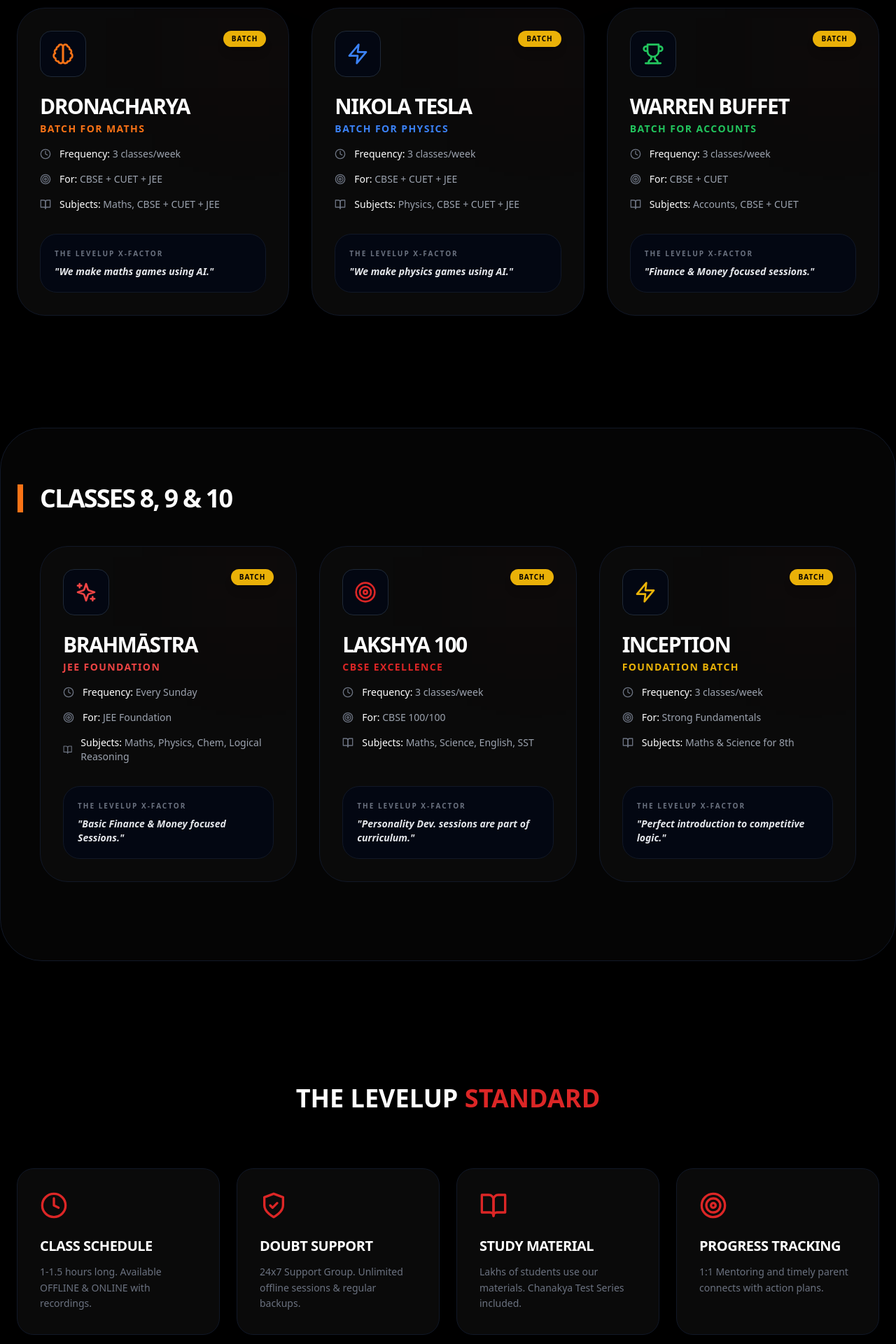
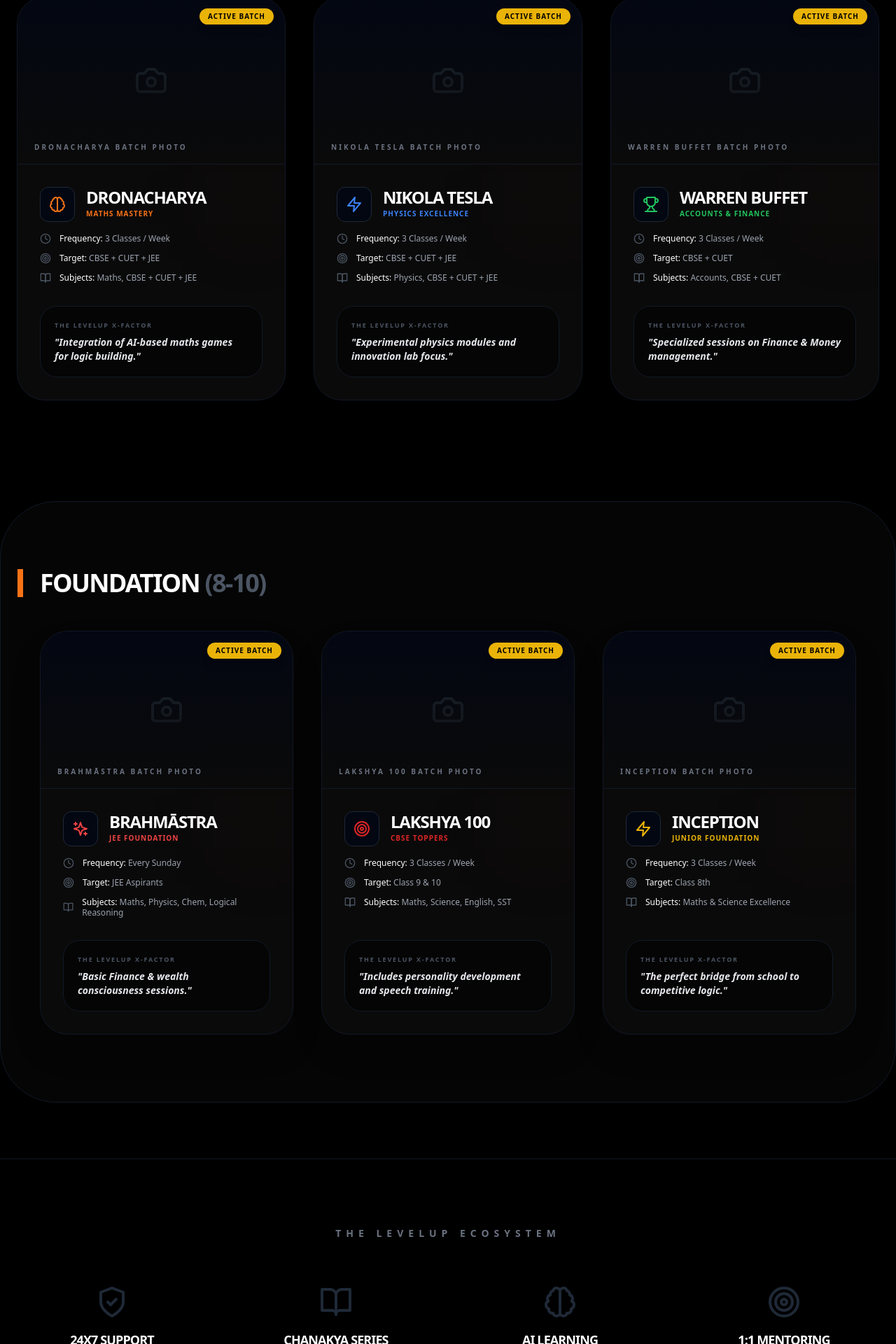
Before and after one commit to Garvsikka/levelup-academy-website, a React (Vite) app in the folder frontend/: page /courses in a window 1280 px wide. Shown: the part 775-2695 px from the top of the page at 70% size. Built offline with nearby package versions, Linux system fonts and the light colour scheme.

Commit message:
style: fix courses layout to true black and add image slots

```diff
--- a/frontend/src/pages/Courses.jsx
+++ b/frontend/src/pages/Courses.jsx
@@ -1,40 +1,54 @@
 import React from 'react';
-import { Sparkles, Star, Zap, Target, BookOpen, Clock, ShieldCheck, Trophy, Brain } from 'lucide-react';
+import { Sparkles, Zap, Target, BookOpen, Clock, ShieldCheck, Trophy, Brain, Camera } from 'lucide-react';
 
 const CourseCard = ({ title, subtitle, subjects, xFactor, frequency, target, icon: Icon, color }) => (
-  <div className="group bg-[#0a0a0a] border border-gray-900 rounded-[40px] p-8 hover:border-red-600/50 transition-all duration-500 relative overflow-hidden flex flex-col h-full">
-    <div className="absolute top-0 right-0 w-32 h-32 bg-red-600/5 blur-[80px] group-hover:bg-red-600/10 transition-colors"></div>
+  <div className="group bg-[#0a0a0a] border border-gray-900 rounded-[40px] overflow-hidden hover:border-red-600/50 transition-all duration-500 flex flex-col h-full shadow-2xl">
 
-    <div className="flex justify-between items-start mb-6">
-      <div className={`p-4 rounded-2xl bg-gray-950 border border-gray-800 group-hover:scale-110 transition-transform`}>
-        <Icon className={`w-8 h-8 ${color}`} />
-      </div>
-      <span className="bg-yellow-500 text-black text-[10px] font-black px-3 py-1 rounded-full uppercase tracking-widest shadow-lg">
-        Batch
+    {/* BATCH IMAGE SLOT */}
+    <div className="relative w-full aspect-[16/10] bg-gray-950 border-b border-gray-900 overflow-hidden flex items-center justify-center">
+      <div className="absolute inset-0 bg-gradient-to-t from-[#0a0a0a] to-transparent z-10"></div>
+      {/* Icon Placeholder for when images aren't present */}
+      <Camera className="w-12 h-12 text-gray-800 group-hover:text-red-600 transition-colors z-0" />
+      <span className="absolute bottom-4 left-6 z-20 text-[10px] font-black text-gray-500 uppercase tracking-[0.3em]">
+        {title} Batch Photo
       </span>
-    </div>
-
-    <h3 className="text-3xl font-black text-white tracking-tighter uppercase mb-1">{title}</h3>
-    <p className={`text-sm font-bold uppercase tracking-widest mb-4 ${color}`}>{subtitle}</p>
-
-    <div className="space-y-4 mb-8 flex-grow">
-      <div className="flex items-center gap-3">
-        <Clock className="w-4 h-4 text-gray-500" />
-        <p className="text-gray-400 text-sm font-medium"><span className="text-white">Frequency:</span> {frequency}</p>
-      </div>
-      <div className="flex items-center gap-3">
-        <Target className="w-4 h-4 text-gray-500" />
-        <p className="text-gray-400 text-sm font-medium"><span className="text-white">For:</span> {target}</p>
-      </div>
-      <div className="flex items-center gap-3">
-        <BookOpen className="w-4 h-4 text-gray-500" />
-        <p className="text-gray-400 text-sm font-medium"><span className="text-white">Subjects:</span> {subjects}</p>
+      <div className="absolute top-4 right-4 z-20 bg-yellow-500 text-black text-[10px] font-black px-3 py-1 rounded-full uppercase tracking-widest shadow-lg">
+        Active Batch
       </div>
     </div>
 
-    <div className="bg-gray-950 p-5 rounded-3xl border border-gray-900 group-hover:border-red-900/50 transition-colors mt-auto">
-      <p className="text-[10px] font-black text-gray-500 uppercase tracking-[0.2em] mb-2">The LevelUp X-Factor</p>
-      <p className="text-sm text-gray-200 font-bold italic leading-snug">"{xFactor}"</p>
+    <div className="p-8 flex flex-col flex-grow relative">
+      <div className="absolute top-0 right-0 w-24 h-24 bg-red-600/5 blur-[60px] group-hover:bg-red-600/10 transition-colors"></div>
+
+      <div className="flex items-center gap-4 mb-4">
+        <div className={`p-3 rounded-xl bg-gray-950 border border-gray-800`}>
+          <Icon className={`w-6 h-6 ${color}`} />
+        </div>
+        <div>
+          <h3 className="text-2xl font-black text-white tracking-tighter uppercase leading-none">{title}</h3>
+          <p className={`text-[10px] font-bold uppercase tracking-widest mt-1 ${color}`}>{subtitle}</p>
+        </div>
+      </div>
+
+      <div className="space-y-3 mb-8 flex-grow">
+        <div className="flex items-center gap-3">
+          <Clock className="w-4 h-4 text-gray-600" />
+          <p className="text-gray-400 text-xs font-medium"><span className="text-white">Frequency:</span> {frequency}</p>
+        </div>
+        <div className="flex items-center gap-3">
+          <Target className="w-4 h-4 text-gray-600" />
+          <p className="text-gray-400 text-xs font-medium"><span className="text-white">Target:</span> {target}</p>
+        </div>
+        <div className="flex items-center gap-3">
+          <BookOpen className="w-4 h-4 text-gray-600" />
+          <p className="text-gray-400 text-xs font-medium leading-tight"><span className="text-white">Subjects:</span> {subjects}</p>
+        </div>
+      </div>
+
+      <div className="bg-black/50 p-5 rounded-3xl border border-gray-900 group-hover:border-red-900/50 transition-colors">
+        <p className="text-[9px] font-black text-gray-600 uppercase tracking-[0.2em] mb-2">The LevelUp X-Factor</p>
+        <p className="text-sm text-gray-200 font-bold italic leading-snug">"{xFactor}"</p>
+      </div>
     </div>
   </div>
 );
@@ -43,123 +57,121 @@
   return (
     <div className="bg-[#000000] min-h-screen font-sans text-white overflow-x-hidden">
 
-      {/* 1. HERO - VOLCANIC HEADER */}
+      {/* HERO SECTION */}
       <section className="relative pt-32 pb-20 px-6 text-center">
         <div className="absolute top-0 left-1/2 -translate-x-1/2 w-full h-full bg-[radial-gradient(circle_at_center,_var(--tw-gradient-stops))] from-red-900/20 via-transparent to-transparent blur-[140px]"></div>
 
         <div className="relative z-10 max-w-5xl mx-auto">
           <div className="inline-flex items-center gap-2 px-5 py-2 rounded-full bg-red-950/30 border border-red-900/50 mb-10">
             <Sparkles className="w-4 h-4 text-red-500" />
-            <span className="text-red-500 text-xs font-black uppercase tracking-[0.4em]">Elite Academic Programs</span>
+            <span className="text-red-500 text-xs font-black uppercase tracking-[0.4em]">Academic Battlegrounds</span>
           </div>
           <h1 className="text-5xl md:text-8xl font-black tracking-tighter leading-none mb-10 uppercase">
-            CHOOSE YOUR <br />
-            <span className="bg-gradient-to-r from-red-600 via-orange-500 to-yellow-500 bg-clip-text text-transparent italic">BATTLEFIELD</span>
+            MASTER THE <br />
+            <span className="bg-gradient-to-r from-red-600 via-orange-500 to-yellow-500 bg-clip-text text-transparent italic">CURRICULUM</span>
           </h1>
 
           <div className="max-w-3xl mx-auto py-6 px-10 bg-yellow-400 text-black font-black uppercase tracking-tight text-lg md:text-xl rounded-2xl shadow-[0_20px_50px_rgba(255,215,0,0.2)]">
-            "In every competitive exam on PLANET EARTH, Maths will be there. There is no ESCAPE. Love it. Master it."
+            "Maths will be there in every competitive exam on Planet Earth. There is no escape. Master it."
           </div>
         </div>
       </section>
 
-      {/* 2. CLASSES 11 & 12 SECTION */}
-      <section className="py-20 px-6 max-w-7xl mx-auto">
+      {/* CLASSES 11 & 12 */}
+      <section className="py-16 px-6 max-w-7xl mx-auto">
         <div className="flex items-center gap-4 mb-12 border-l-8 border-red-600 pl-6">
-           <h2 className="text-4xl font-black uppercase tracking-tighter">Classes 11 & 12</h2>
+           <h2 className="text-4xl font-black uppercase tracking-tighter">Senior Secondary <span className="text-gray-600">(11-12)</span></h2>
         </div>
-        <div className="grid grid-cols-1 md:grid-cols-2 lg:grid-cols-3 gap-8">
+        <div className="grid grid-cols-1 md:grid-cols-2 lg:grid-cols-3 gap-10">
           <CourseCard
             title="Dronacharya"
-            subtitle="Batch for Maths"
+            subtitle="Maths Mastery"
             subjects="Maths, CBSE + CUET + JEE"
-            frequency="3 classes/week"
+            frequency="3 Classes / Week"
             target="CBSE + CUET + JEE"
-            xFactor="We make maths games using AI."
+            xFactor="Integration of AI-based maths games for logic building."
             icon={Brain}
             color="text-orange-500"
           />
           <CourseCard
             title="Nikola Tesla"
-            subtitle="Batch for Physics"
+            subtitle="Physics Excellence"
             subjects="Physics, CBSE + CUET + JEE"
-            frequency="3 classes/week"
+            frequency="3 Classes / Week"
             target="CBSE + CUET + JEE"
-            xFactor="We make physics games using AI."
+            xFactor="Experimental physics modules and innovation lab focus."
             icon={Zap}
             color="text-blue-500"
           />
           <CourseCard
             title="Warren Buffet"
-            subtitle="Batch for Accounts"
+            subtitle="Accounts & Finance"
             subjects="Accounts, CBSE + CUET"
-            frequency="3 classes/week"
+            frequency="3 Classes / Week"
             target="CBSE + CUET"
-            xFactor="Finance & Money focused sessions."
+            xFactor="Specialized sessions on Finance & Money management."
             icon={Trophy}
             color="text-green-500"
           />
         </div>
       </section>
 
-      {/* 3. CLASSES 8, 9 & 10 SECTION */}
-      <section className="py-20 px-6 max-w-7xl mx-auto bg-[#050505] rounded-[60px] border border-gray-900 my-20">
+      {/* CLASSES 8, 9 & 10 */}
+      <section className="py-24 px-6 max-w-7xl mx-auto bg-[#050505] rounded-[80px] border border-gray-900 my-20">
         <div className="flex items-center gap-4 mb-12 px-8 border-l-8 border-orange-500 pl-6">
-           <h2 className="text-4xl font-black uppercase tracking-tighter">Classes 8, 9 & 10</h2>
+           <h2 className="text-4xl font-black uppercase tracking-tighter">Foundation <span className="text-gray-600">(8-10)</span></h2>
         </div>
-        <div className="grid grid-cols-1 md:grid-cols-2 lg:grid-cols-3 gap-8 px-8 pb-8">
+        <div className="grid grid-cols-1 md:grid-cols-2 lg:grid-cols-3 gap-10 px-8">
           <CourseCard
             title="Brahmāstra"
             subtitle="JEE Foundation"
             subjects="Maths, Physics, Chem, Logical Reasoning"
             frequency="Every Sunday"
-            target="JEE Foundation"
-            xFactor="Basic Finance & Money focused Sessions."
+            target="JEE Aspirants"
+            xFactor="Basic Finance & wealth consciousness sessions."
             icon={Sparkles}
             color="text-red-500"
           />
           <CourseCard
             title="Lakshya 100"
-            subtitle="CBSE Excellence"
+            subtitle="CBSE Toppers"
             subjects="Maths, Science, English, SST"
-            frequency="3 classes/week"
-            target="CBSE 100/100"
-            xFactor="Personality Dev. sessions are part of curriculum."
+            frequency="3 Classes / Week"
+            target="Class 9 & 10"
+            xFactor="Includes personality development and speech training."
             icon={Target}
             color="text-red-600"
           />
           <CourseCard
             title="Inception"
-            subtitle="Foundation Batch"
-            subjects="Maths & Science for 8th"
-            frequency="3 classes/week"
-            target="Strong Fundamentals"
-            xFactor="Perfect introduction to competitive logic."
+            subtitle="Junior Foundation"
+            subjects="Maths & Science Excellence"
+            frequency="3 Classes / Week"
+            target="Class 8th"
+            xFactor="The perfect bridge from school to competitive logic."
             icon={Zap}
             color="text-yellow-500"
           />
         </div>
       </section>
 
-      {/* 4. DETAILED FEATURES GRID (From Screenshots) */}
-      <section className="py-24 px-6 max-w-7xl mx-auto">
-        <h2 className="text-4xl font-black text-center mb-20 uppercase">The LevelUp <span className="text-red-600">Standard</span></h2>
-        <div className="grid grid-cols-1 md:grid-cols-2 lg:grid-cols-4 gap-6">
+      {/* TRUST FEATURES */}
+      <section className="py-24 px-6 max-w-7xl mx-auto text-center border-t border-gray-900">
+        <p className="text-gray-500 font-black uppercase tracking-[0.5em] mb-16 text-sm">The LevelUp Ecosystem</p>
+        <div className="grid grid-cols-2 md:grid-cols-4 gap-12">
           {[
-            { title: "Class Schedule", desc: "1-1.5 hours long. Available OFFLINE & ONLINE with recordings.", icon: Clock },
-            { title: "Doubt Support", desc: "24x7 Support Group. Unlimited offline sessions & regular backups.", icon: ShieldCheck },
-            { title: "Study Material", desc: "Lakhs of students use our materials. Chanakya Test Series included.", icon: BookOpen },
-            { title: "Progress Tracking", desc: "1:1 Mentoring and timely parent connects with action plans.", icon: Target }
-          ].map((feature, i) => (
-            <div key={i} className="p-8 bg-[#0a0a0a] rounded-3xl border border-gray-900 hover:border-gray-700 transition-colors">
-              <feature.icon className="w-10 h-10 text-red-600 mb-6" />
-              <h4 className="text-xl font-black mb-3 uppercase tracking-tight">{feature.title}</h4>
-              <p className="text-gray-500 text-sm leading-relaxed">{feature.desc}</p>
+            { label: "24x7 Support", icon: ShieldCheck },
+            { label: "Chanakya Series", icon: BookOpen },
+            { label: "AI Learning", icon: Brain },
+            { label: "1:1 Mentoring", icon: Target }
+          ].map((f, i) => (
+            <div key={i} className="flex flex-col items-center group">
+              <f.icon className="w-12 h-12 text-gray-800 group-hover:text-red-600 transition-colors mb-4" />
+              <span className="text-white font-black uppercase tracking-tighter text-lg">{f.label}</span>
             </div>
           ))}
         </div>
       </section>
-
     </div>
   );
 };
```
